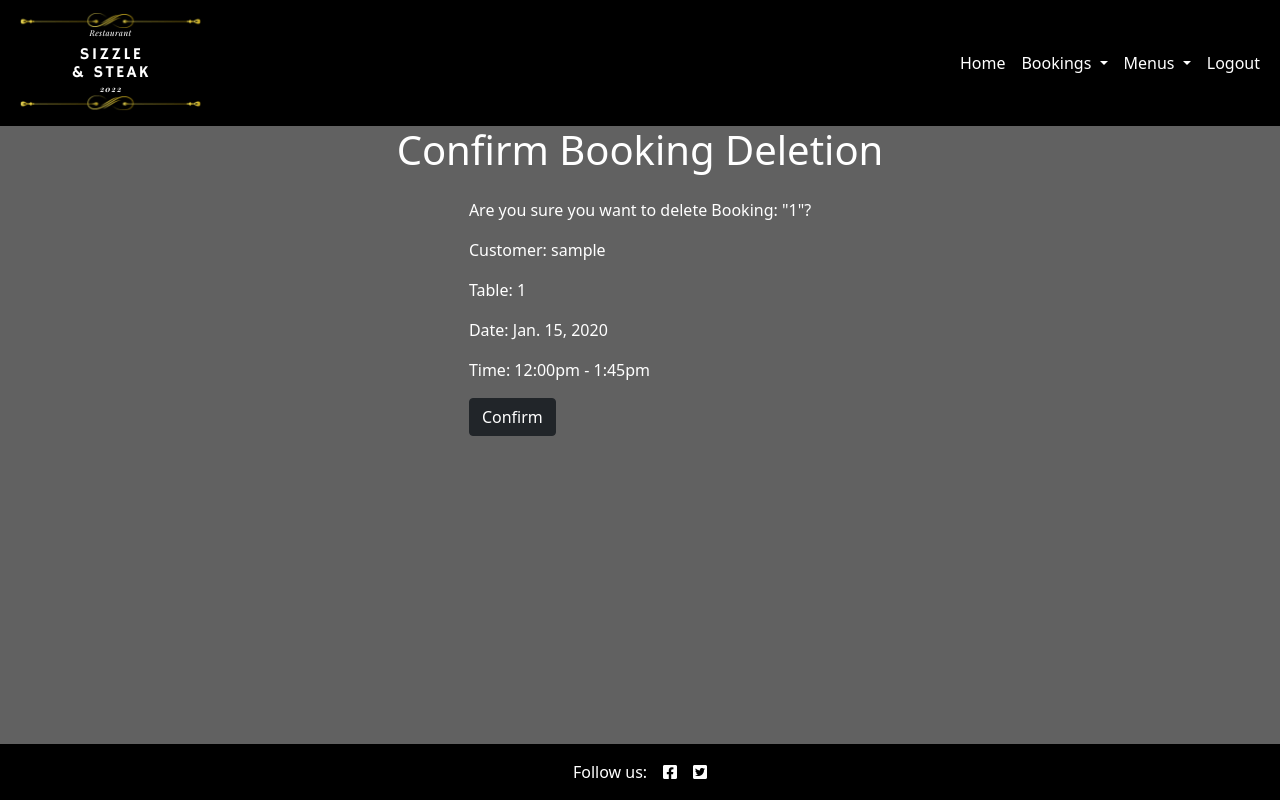
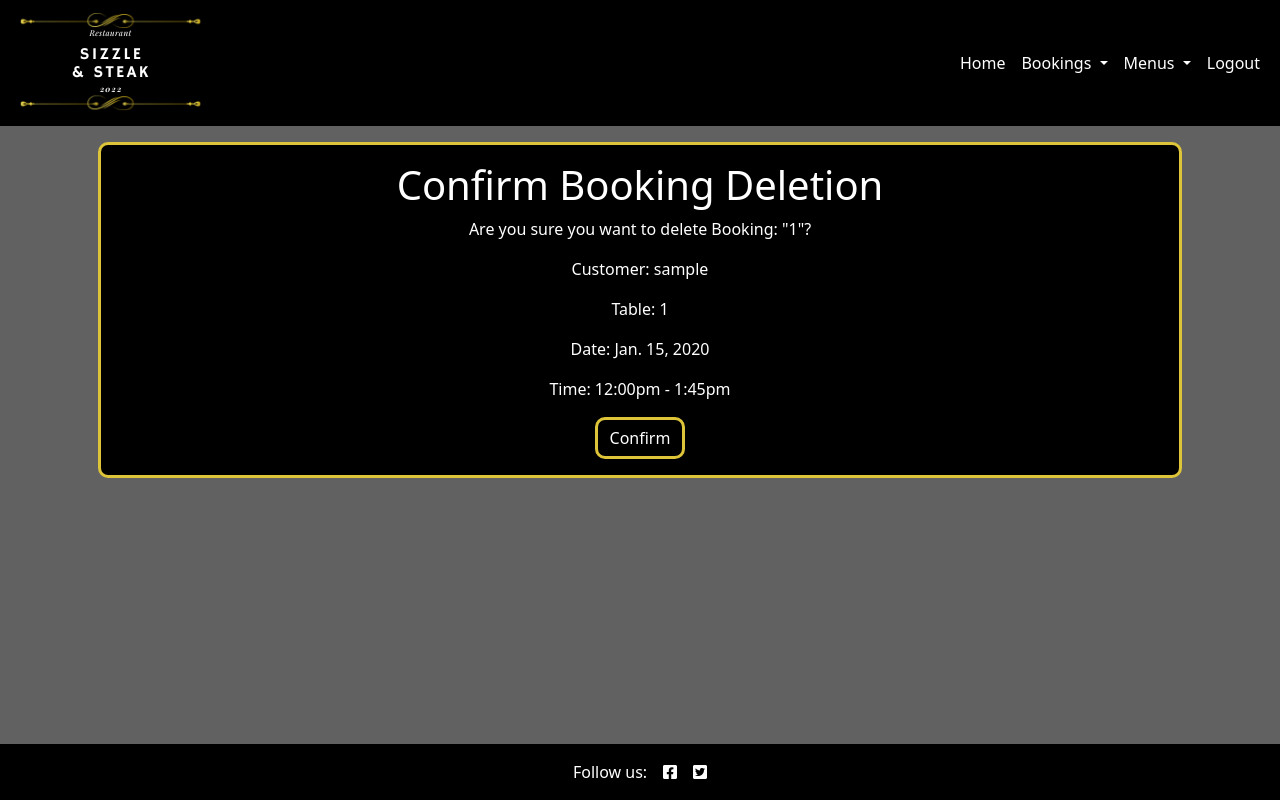
Before and after one commit to Gareth-McGirr/Portfolio-Project-4-SizzleAndSteak, a Django app: page /booking/delete/1/ in a window 1280 px wide. Run offline with Django 4.2, Linux system fonts and the light colour scheme; a user stored in the database is signed in; tables that the repository leaves empty hold one stand-in row (values such as "Sample post"); some libraries are stand-ins or nearby versions.

Commit message:
Style: style booking_confirm_delete to site theme

```diff
--- a/booking/templates/booking/booking_confirm_delete.html
+++ b/booking/templates/booking/booking_confirm_delete.html
@@ -2,8 +2,9 @@
 {{ form.media }}
 
 {% block content %}
-<h1 class="text-center">Confirm Booking Deletion</h1>
-<div class="d-flex justify-content-center pt-3">
+
+<div class="form-style text-center p-3 m-3">
+    <h1 class="text-center">Confirm Booking Deletion</h1>
     <form method="post">
         {% csrf_token %}
         <p>Are you sure you want to delete Booking: "{{ object.pk }}"?</p>
@@ -12,7 +13,7 @@
         <p>Date: {{ object.booking_date }}</p>
         <p>Time: {{ object.get_booking_time_display }}</p>
 
-        <input type="submit" value="Confirm" class="btn btn-dark">
+        <input type="submit" value="Confirm" class="btn button-style">
     </form>
 </div>
 {% endblock %}
```
